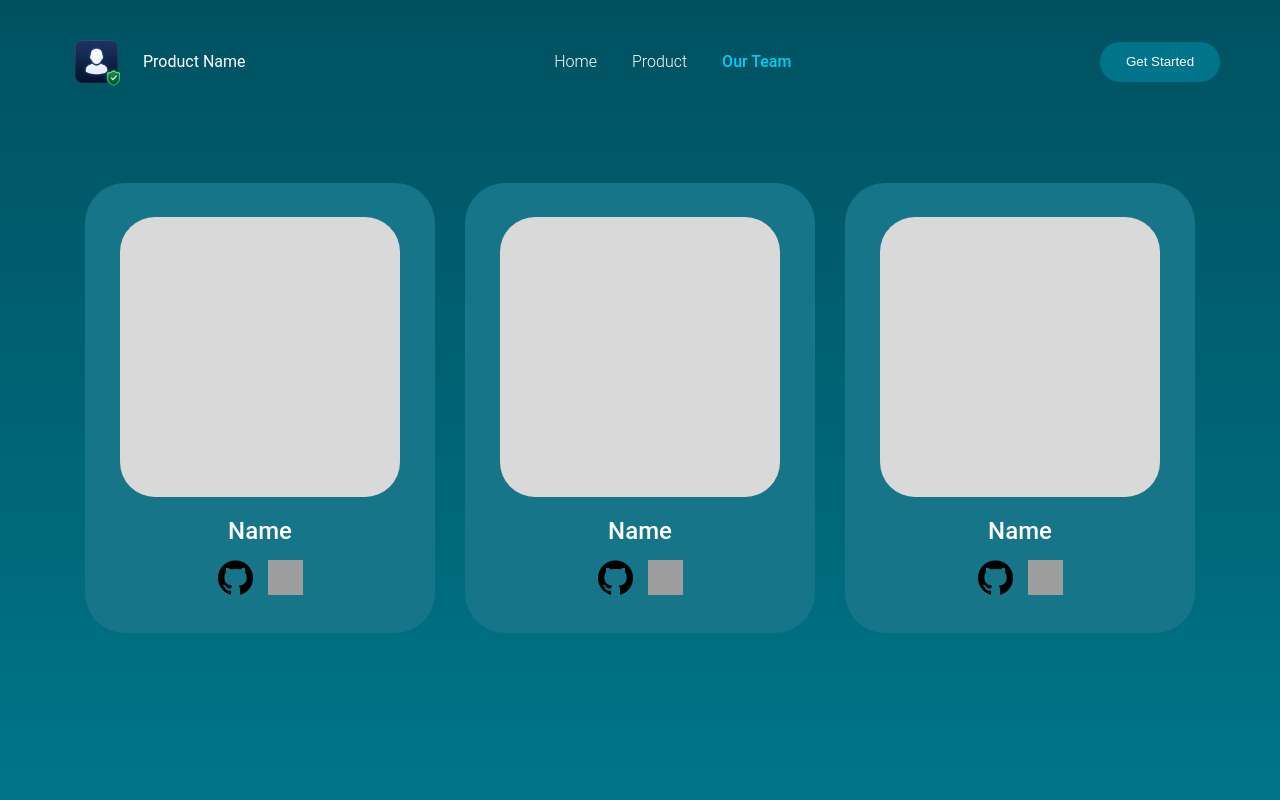
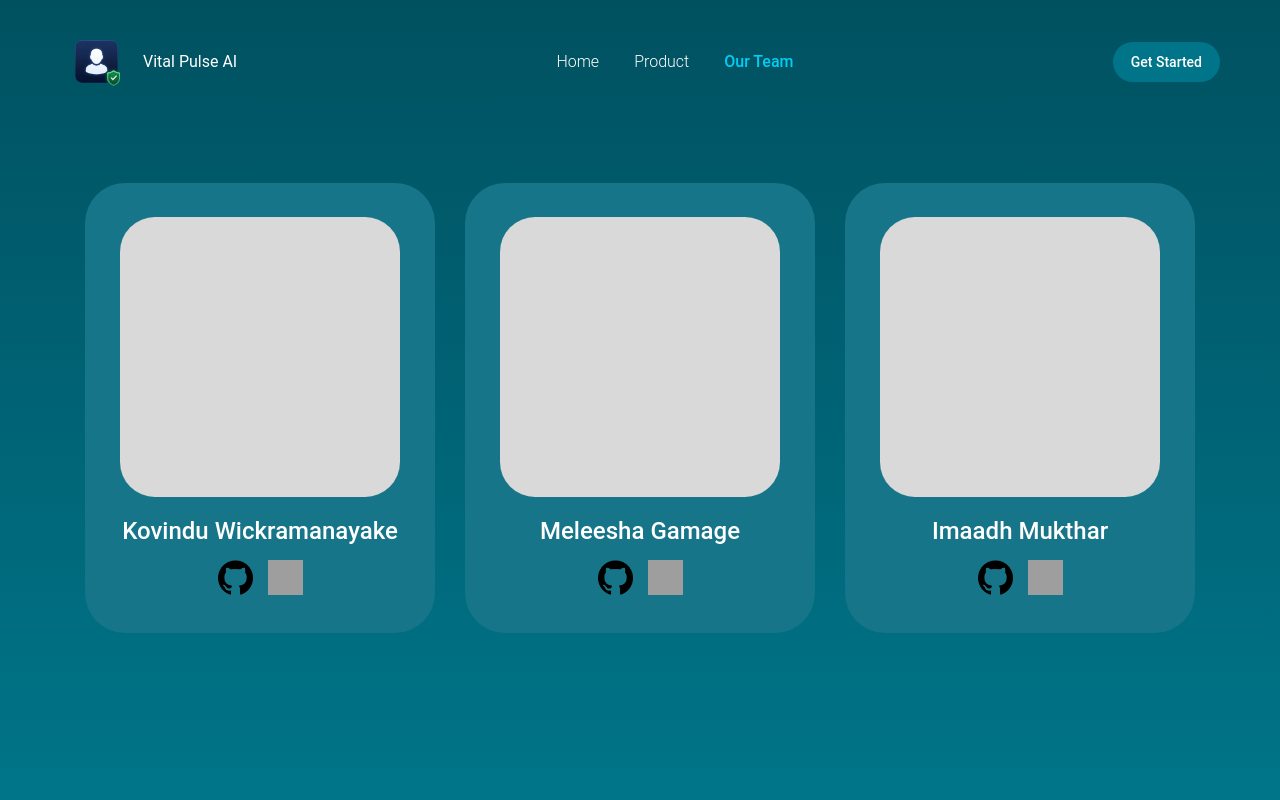
Before and after one commit to Kovindu555/Employee-Attrition-Multiclass-Prediction, a Flask app: page /team in a window 1280 px wide. Run offline with Flask 3, Linux system fonts and the light colour scheme; parts of the project's set-up code (start-up, migrations or seed data) failed here and were passed over; grey boxes are pictures that could not be loaded.

Commit message:
Styling pages 2

```diff
--- a/static/team_stylesheet.css
+++ b/static/team_stylesheet.css
@@ -157,3 +157,71 @@ body {
 .social-icons img:hover {
     opacity: 0.7;
 }
+
+.navigation-bar {
+    display: flex;
+    width: 100%;
+    justify-content: space-between;
+    align-items: center;
+    padding: 25px 60px;
+}
+
+.product-identity {
+    display: flex;
+    align-items: center;
+    gap: 10px;
+}
+
+.product-identity img {
+    width: 73px;
+    height: 73px;
+}
+
+.product-identity h1 {
+    font-size: 16px;
+    color: var(--primary-font-color);
+    font-weight: normal;
+}
+
+.navigation-panel {
+    display: flex;
+    gap: 35px;
+    justify-content: center;
+    flex: 1;
+}
+
+.navigation-panel a {
+    color: var(--primary-font-color);
+    font-size: 16px;
+    cursor: pointer;
+    font-weight: 350;
+    text-decoration: none;
+    transition: color 0.3s ease;
+}
+
+.navigation-panel .active {
+    color: var(--secondary-font-color);
+    font-weight: 500;
+}
+
+/* Consistent Button Styling */
+.browse-btn {
+    height: 40px;
+    padding: 0 18px;
+    border: none;
+    border-radius: 500px;
+    color: white;
+    background-color: #007589;
+    cursor: pointer;
+    font-weight: 500;
+    font-family: var(--primary-font);
+    font-size: 14px;
+    display: flex;
+    align-items: center;
+    white-space: nowrap;
+    transition: background-color 0.2s;
+}
+
+.browse-btn:hover {
+    background-color: #005f70;
+}
--- a/templates/product.html
+++ b/templates/product.html
@@ -11,7 +11,7 @@
         <nav class="navigation-bar">
             <div class="product-identity">
                 <img src="{{ url_for('static', filename='assets/logo.png') }}" alt="product-logo" class="product-logo">
-                <h1 class="product-name">Product Name</h1>
+                <h1 class="product-name">Vital Pulse AI</h1>
             </div>
             <div class="navigation-panel">
                 <a href="/" class="home">Home</a>
--- a/templates/sign_in.html
+++ b/templates/sign_in.html
@@ -10,8 +10,8 @@
     <div class="container">
         <div class="left-panel">
             <div class="branding">
-                <img src="./assets/logo.png" alt="Logo" class="logo">
-                <h1>Product Name</h1>
+                <img src="{{ url_for('static', filename='assets/logo.png') }}" alt="product-logo" class="product-logo">
+                <h1>Vital Pulse AI</h1>
             </div>
         </div>
         <div class="right-panel">
@@ -29,7 +29,7 @@
                     </label>
                     <button class="login">Sign-in</button>
                 </form>
-                <p class="sign-up">Don't have an account? <a href="sign_up.html">Sign up</a></p>
+                <p class="sign-up">Don't have an account? <a href="/signup">Sign up</a></p>
             </div>
         </div>
     </div>
--- a/templates/sign_up.html
+++ b/templates/sign_up.html
@@ -11,13 +11,13 @@
         <div class="left-panel">
             <div class="branding">
                 <img src="./assets/logo.png" alt="Logo" class="logo">
-                <h1>Product Name</h1>
+                <h1>Vital Pulse AI</h1>
             </div>
         </div>
         <div class="right-panel">
             <div class="backdrop">
                 <div class="header">
-                    <img src="./assets/back.png" alt="" class="back">
+                    <img src="{{ url_for('static', filename='assets/logo.png') }}" alt="product-logo" class="product-logo">
                     <h1>Sign-in</h1>
                 </div>
                 <form action="Login" method="post" class="login-form">
--- a/templates/team.html
+++ b/templates/team.html
@@ -12,20 +12,19 @@
     <nav class="navigation-bar">
         <div class="product-identity">
             <img src="{{ url_for('static', filename='assets/logo.png') }}" alt="product-logo" class="product-logo">
-            <h1 class="product-name">Product Name</h1>
+            <h1 class="product-name">Vital Pulse AI</h1>
         </div>
         <div class="navigation-panel">
             <a href="/" class="home">Home</a>
             <a href="/about" class="product">Product</a>
-            <a href="/team" class="team active">Our Team</a>
-        </div>
-        <button class="login" onclick="">Get Started</button>
+            <a href="/team" class="team active">Our Team</a> </div>
+        <button class="browse-btn" onclick="">Get Started</button>
     </nav>
 
     <div class="team-grid">
         <div class="team-card">
             <div class="member-image-box"></div>
-            <h2 class="member-name">Name</h2>
+            <h2 class="member-name">Kovindu Wickramanayake</h2>
             <div class="social-icons">
                 <a href="#"><img src="../static/assets/github.png" alt="GitHub"></a>
                 <a href="#"><img src="../static/assets/linkedin.png" alt="LinkedIn"></a>
@@ -34,7 +33,7 @@
 
         <div class="team-card">
             <div class="member-image-box"></div>
-            <h2 class="member-name">Name</h2>
+            <h2 class="member-name">Meleesha Gamage</h2>
             <div class="social-icons">
                 <a href="#"><img src="../static/assets/github.png" alt="GitHub"></a>
                 <a href="#"><img src="../static/assets/linkedin.png" alt="LinkedIn"></a>
@@ -43,7 +42,7 @@
 
         <div class="team-card">
             <div class="member-image-box"></div>
-            <h2 class="member-name">Name</h2>
+            <h2 class="member-name">Imaadh Mukthar</h2>
             <div class="social-icons">
                 <a href="#"><img src="../static/assets/github.png" alt="GitHub"></a>
                 <a href="#"><img src="../static/assets/linkedin.png" alt="LinkedIn"></a>
```
Also changed, not shown: static/index_style.css (+70 -2 lines), templates/index.html (+3 -4 lines).
